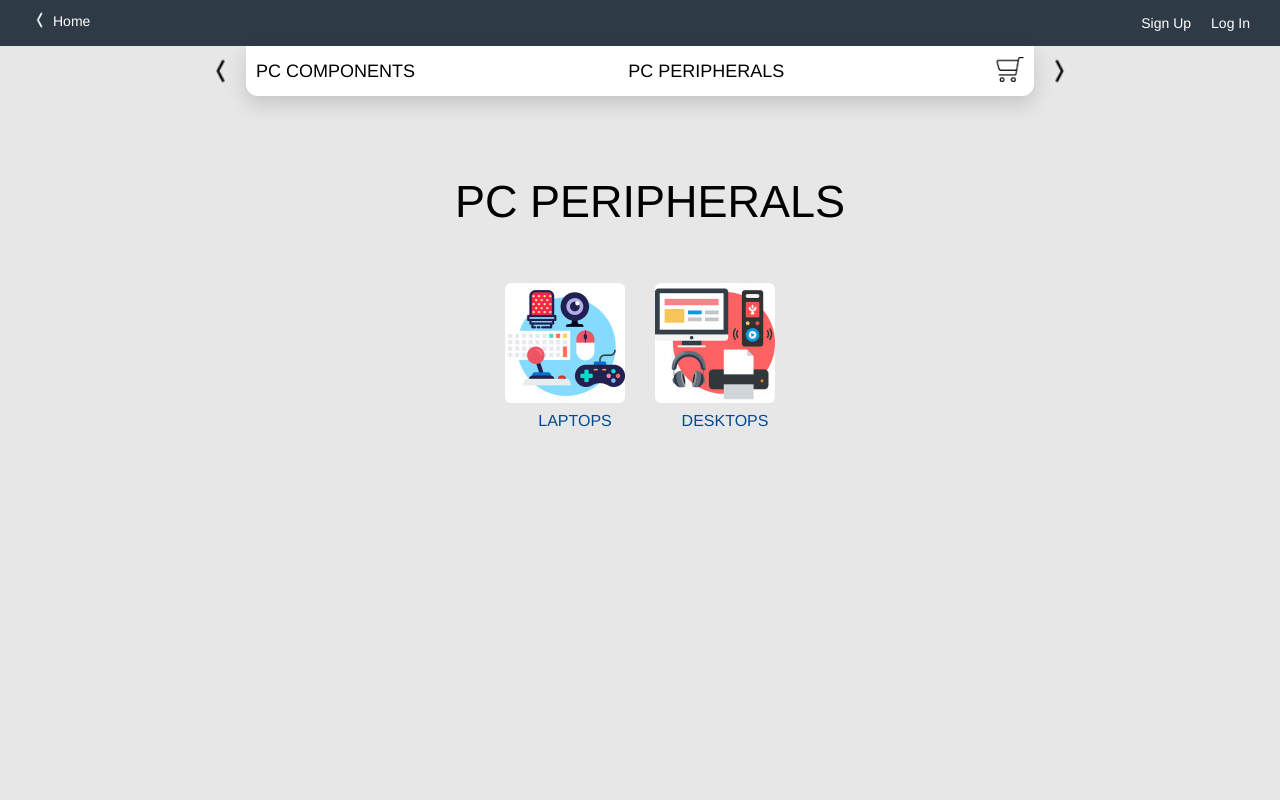
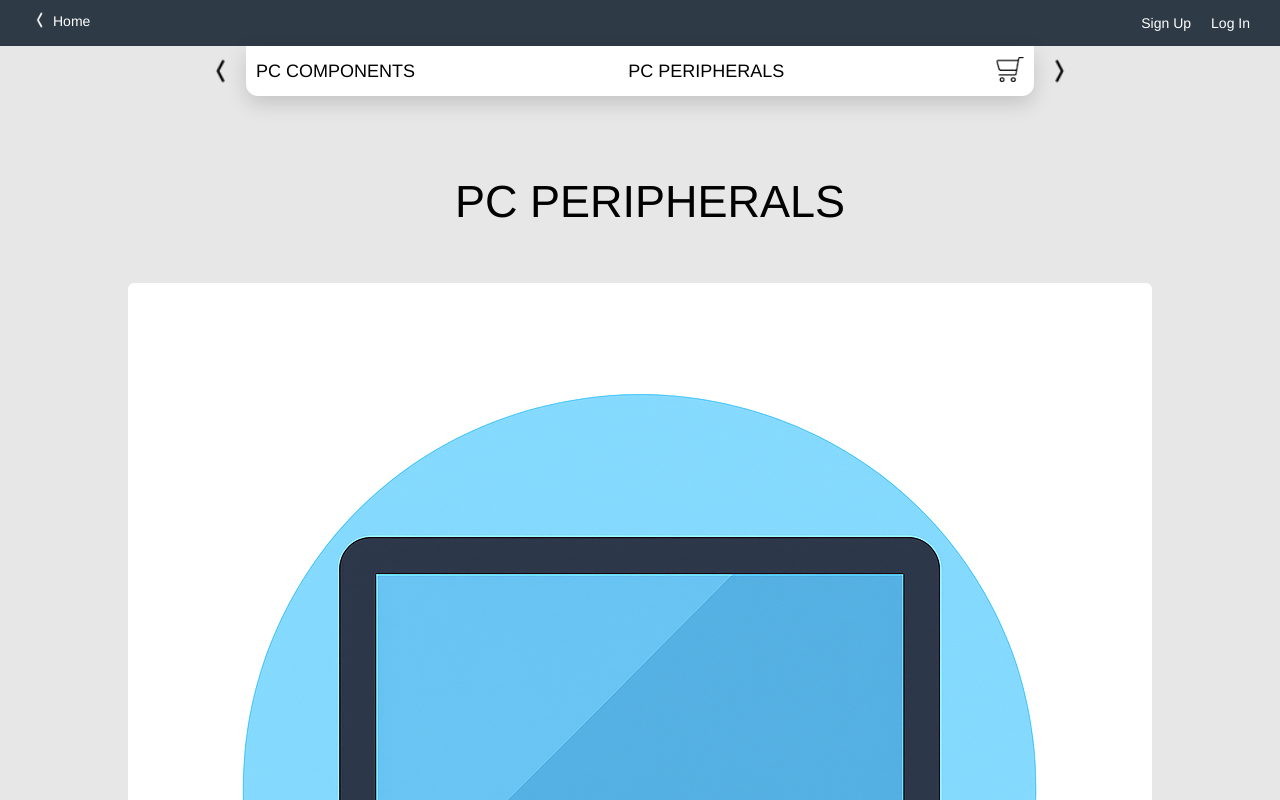
Before and after one commit to Arjunmore9108/Internship-Project, a React (Create React App) app: page /#/Home/PreBuildPC in a window 1280 px wide. Shown: the top 800 px of the page. Built offline with nearby package versions, Linux system fonts and the light colour scheme; a web font is replaced by a local one.

Commit message:
icon added

```diff
--- a/src/Pages/PreBuildPC.jsx
+++ b/src/Pages/PreBuildPC.jsx
@@ -18,13 +18,13 @@ function PCPeripherals() {
                     <div className="OptionsContainer">
                         <Link to="/Home/PreBuildPC/Laptops" style={{textDecoration:"None"}}>
                         <div className="Options">
-                            <img className="Option" src="InputDevices.jpg" />
+                            <img className="Option" src="Laptop.png" />
                             <p>LAPTOPS</p>
                         </div>
                         </Link>
                         <Link to="/Home/PreBuildPC/Desktops" style={{textDecoration:"None"}}>
                         <div className="Options">
-                            <img className="Option" src="OutputDevices.jpg" />
+                            <img className="Option" src="Desktop.png" />
                             <p>DESKTOPS</p>
                         </div>
                         </Link>
```
Also changed, not shown: public/Desktop.png (added), public/Laptop.png (added).
